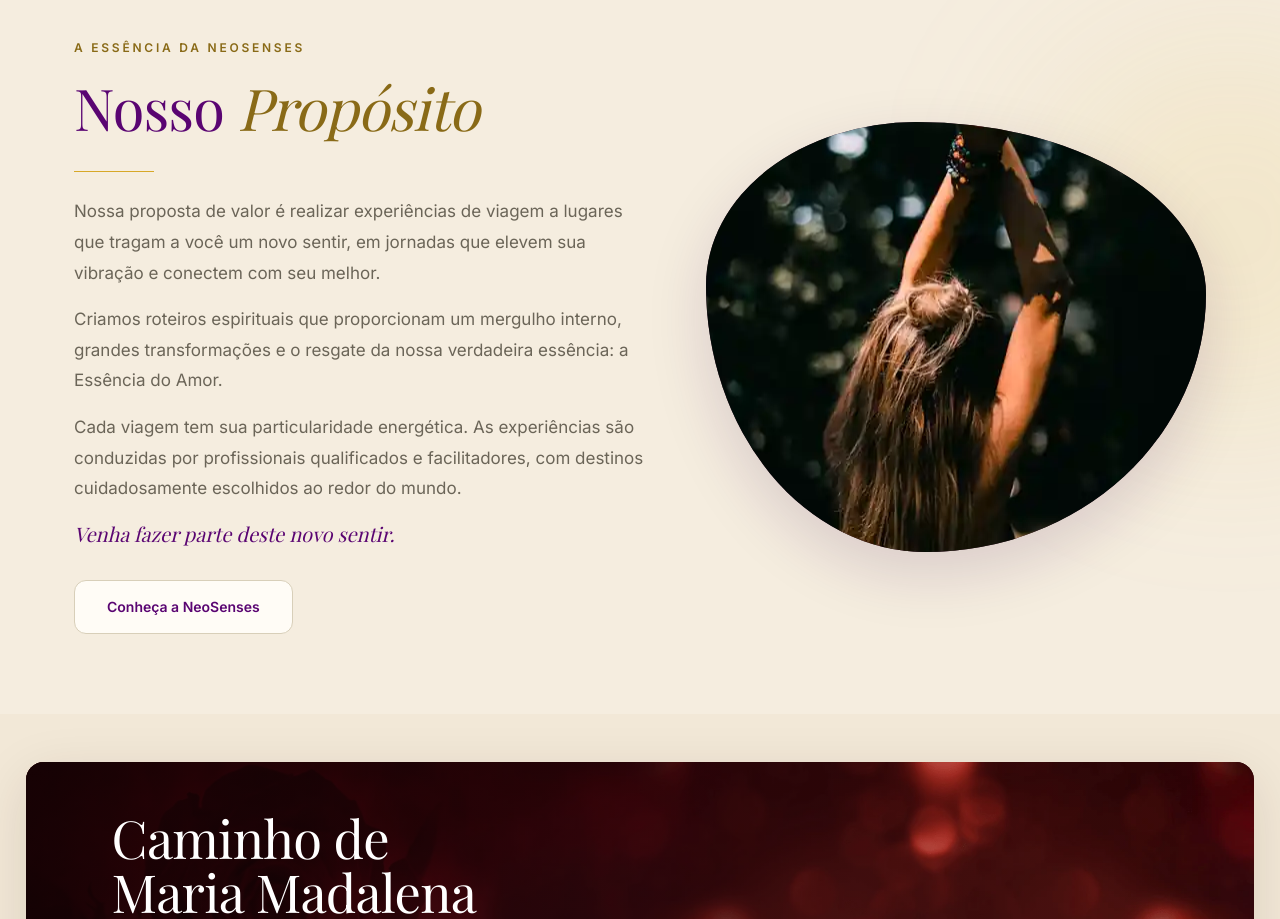
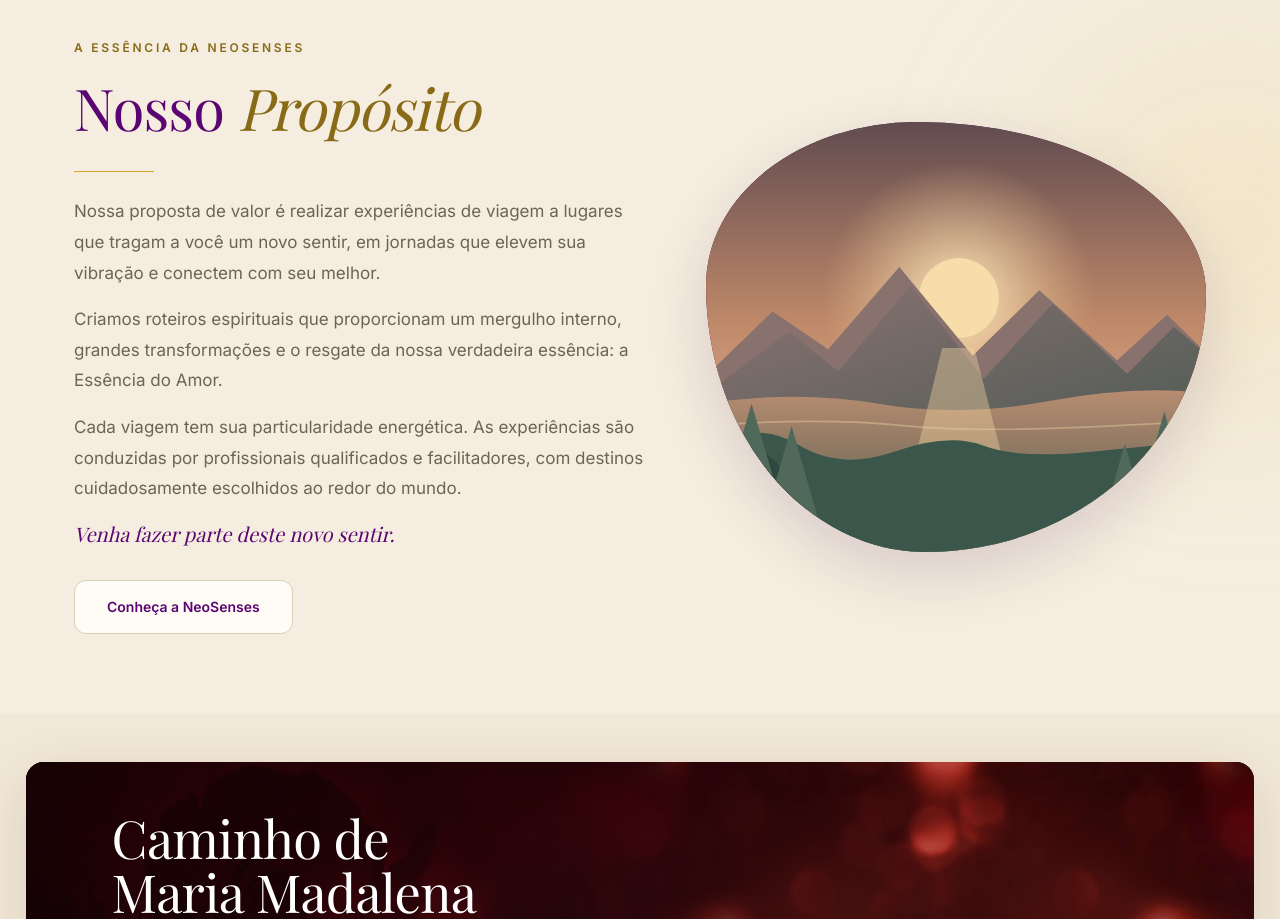
Before and after one commit to adwiserglobal/neosenses, a Next.js app: page / in a window 1280 px wide. Shown: the part 840-1759 px from the top of the page. Built offline with nearby package versions, Linux system fonts and the light colour scheme; no server answers; the database is empty; a web font is replaced by a local one.

Commit message:
Use serene dawn landscape in the NeoSenses purpose section

```diff
--- a/src/components/home/Hero.tsx
+++ b/src/components/home/Hero.tsx
@@ -261,8 +261,8 @@ export function Pilares() {
               style={{ borderRadius: "42% 58% 56% 44% / 38% 40% 60% 62%" }}
             >
               <Image
-                src="/images/home/proposito-floresta.webp"
-                alt="Paisagem serena de floresta, evocando contemplação e conexão interior"
+                src="/images/home/proposito-amanhecer.svg"
+                alt="Paisagem serena de montanhas e lago ao amanhecer, com luz dourada refletida na água"
                 fill
                 sizes="(min-width: 1024px) 45vw, 100vw"
                 className="object-cover object-center"
```
